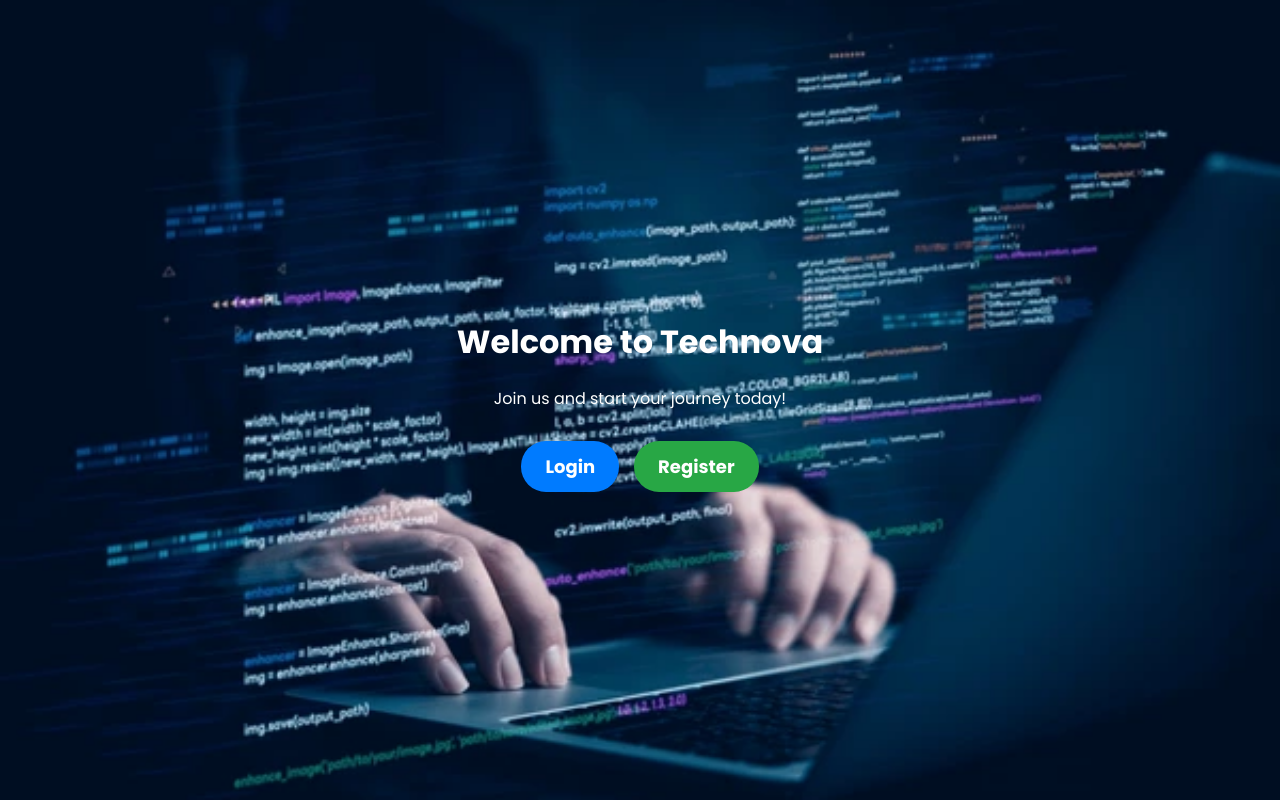
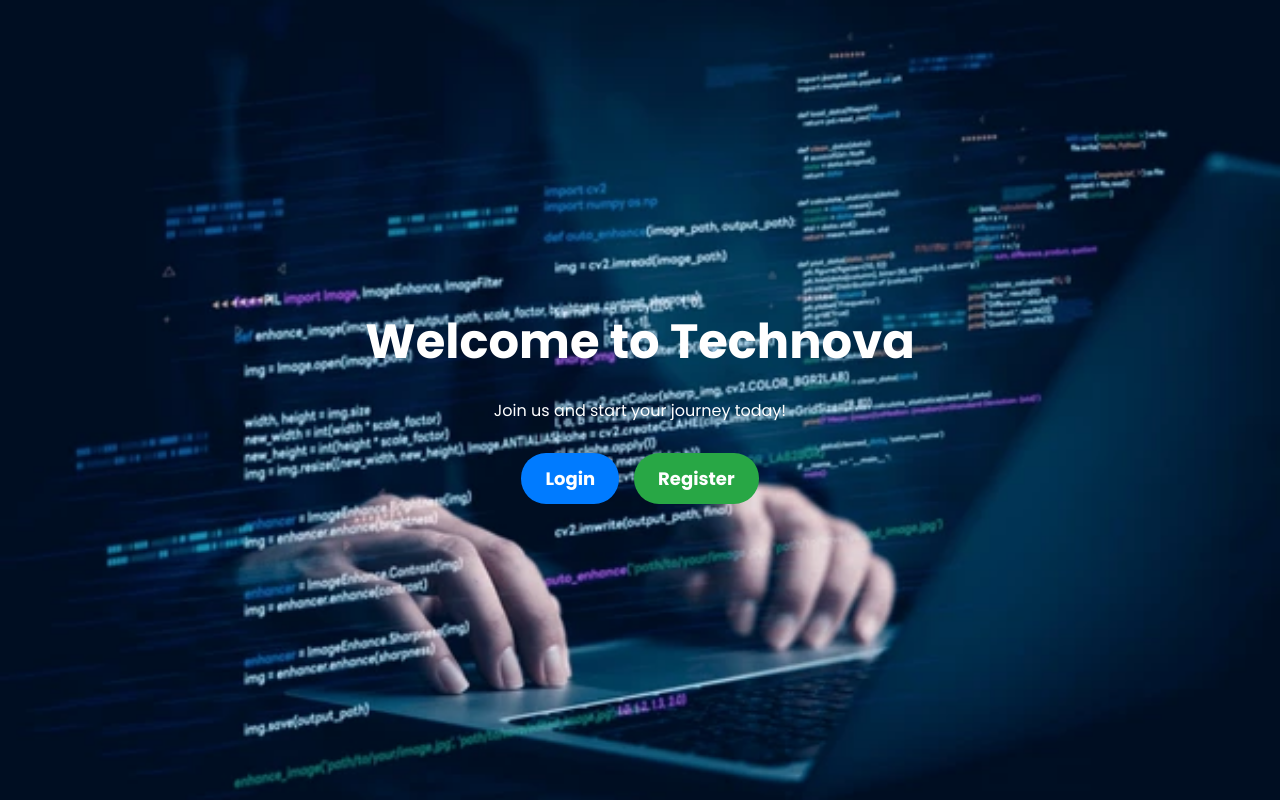
Before and after one commit to Dulakshi-2002/Login-and-Registration, a React (Vite) app in the folder client/: page / in a window 1280 px wide. Built offline with nearby package versions, Linux system fonts and the light colour scheme.

Commit message:
Enhance Landing page styles by increasing z-index for text and adjusting h1 font size

```diff
--- a/client/src/styles/Landing.css
+++ b/client/src/styles/Landing.css
@@ -17,8 +17,12 @@
 .landing-main h1,
 .landing-main p {
   position: relative;
-  z-index: 1; /* Ensure text appears above background */
+  z-index: 10; /* Ensure text appears above background */
   margin: 10px 0; /* Add spacing */
+}
+
+.landing-main h1 {
+  font-size: 3em; /* Increase the font size of h1 */
 }
 
 .button-container {
```
